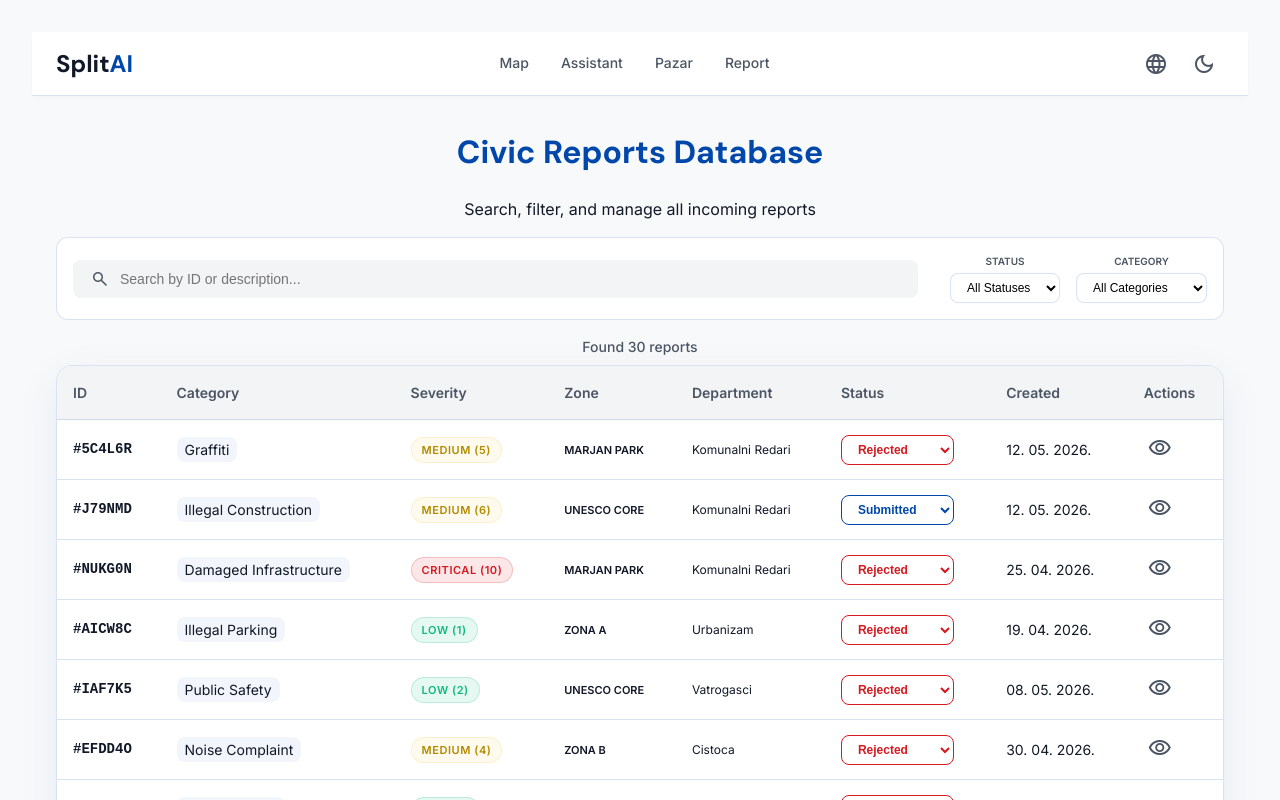
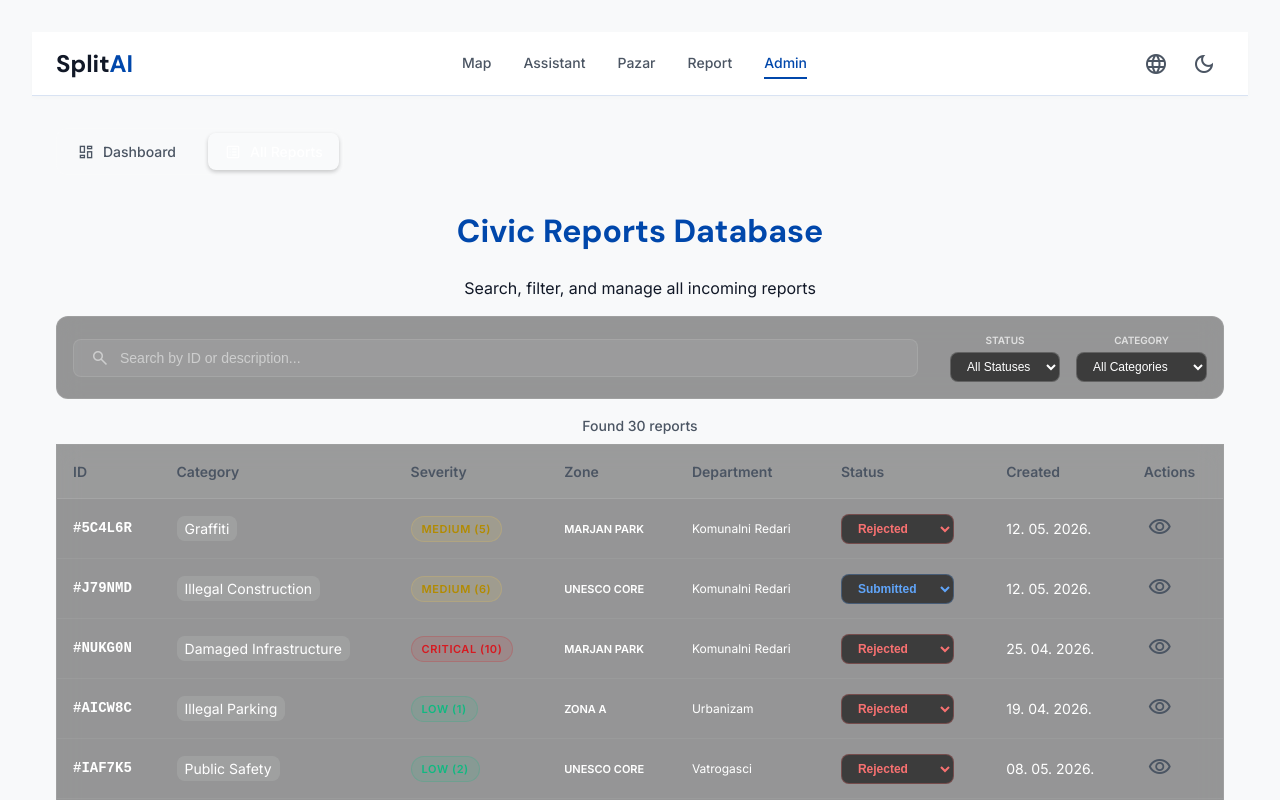
Before and after one commit to KarloHabek7/SheepAI-SplitAI, a React (Vite) app in the folder app/: page /admin/reports in a window 1280 px wide. Shown: the top 800 px of the page. Built offline with nearby package versions, Linux system fonts and the light colour scheme; the HTML template or start-up script is replaced by a standard one.

Commit message:
feat(frontend): redesign admin dashboard with aura glassmorphic components

```diff
--- /dev/null
+++ b/app/src/components/admin/AdminTabs.css
@@ -0,0 +1,38 @@
+.admin-tabs {
+  display: flex;
+  gap: var(--space-sm);
+  background: rgba(255, 255, 255, 0.05);
+  padding: 4px;
+  border-radius: var(--radius-md);
+  border: 1px solid rgba(255, 255, 255, 0.1);
+  margin-bottom: var(--space-md);
+  width: max-content;
+}
+
+.admin-tab {
+  display: flex;
+  align-items: center;
+  gap: 8px;
+  padding: 8px 16px;
+  border-radius: var(--radius-sm);
+  color: var(--color-text-secondary);
+  text-decoration: none;
+  font-size: var(--font-size-small);
+  font-weight: 500;
+  transition: var(--transition-fast);
+}
+
+.admin-tab:hover {
+  color: white;
+  background: rgba(255, 255, 255, 0.05);
+}
+
+.admin-tab.active {
+  background: rgba(255, 255, 255, 0.1);
+  color: white;
+  box-shadow: 0 2px 4px rgba(0, 0, 0, 0.2);
+}
+
+.admin-tab .material-symbols-outlined {
+  font-size: 18px;
+}
--- /dev/null
+++ b/app/src/components/admin/AdminTabs.tsx
@@ -0,0 +1,28 @@
+import React from 'react';
+import { Link, useLocation } from 'react-router-dom';
+import './AdminTabs.css';
+
+const AdminTabs: React.FC = () => {
+  const location = useLocation();
+
+  return (
+    <div className="admin-tabs">
+      <Link
+        to="/admin/dashboard"
+        className={`admin-tab ${location.pathname === '/admin/dashboard' ? 'active' : ''}`}
+      >
+        <span className="material-symbols-outlined">dashboard</span>
+        Dashboard
+      </Link>
+      <Link
+        to="/admin/reports"
+        className={`admin-tab ${location.pathname === '/admin/reports' ? 'active' : ''}`}
+      >
+        <span className="material-symbols-outlined">list_alt</span>
+        All Reports
+      </Link>
+    </div>
+  );
+};
+
+export default AdminTabs;
--- a/app/src/components/admin/ReportTable.css
+++ b/app/src/components/admin/ReportTable.css
@@ -1,9 +1,10 @@
 .report-table-container {
-  background: var(--color-bg-card);
-  border: 1px solid var(--color-border);
-  border-radius: var(--radius-lg);
+  background: rgba(0, 0, 0, 0.4);
+  border: 1px solid rgba(255, 255, 255, 0.1);
+  border-radius: var(--radius-2xl);
   overflow: hidden;
-  box-shadow: var(--shadow-card);
+  backdrop-filter: blur(12px);
+  -webkit-backdrop-filter: blur(12px);
 }
 
 .report-table {
@@ -14,22 +15,22 @@
 }
 
 .report-table th {
-  background: var(--color-bg-elevated);
+  background: rgba(255, 255, 255, 0.05);
   padding: 16px;
   font-weight: 600;
   color: var(--color-text-secondary);
-  border-bottom: 1px solid var(--color-border);
+  border-bottom: 1px solid rgba(255, 255, 255, 0.1);
 }
 
 .report-table td {
   padding: 12px 16px;
-  border-bottom: 1px solid var(--color-border);
-  color: var(--color-text-primary);
+  border-bottom: 1px solid rgba(255, 255, 255, 0.05);
+  color: white;
   vertical-align: middle;
 }
 
 .report-table tr:hover {
-  background: rgba(0, 71, 171, 0.02);
+  background: rgba(255, 255, 255, 0.03);
 }
 
 .col-id {
@@ -41,9 +42,10 @@
 .cat-pill {
   display: inline-block;
   padding: 2px 8px;
-  background: rgba(0, 71, 171, 0.05);
+  background: rgba(255, 255, 255, 0.1);
   border-radius: var(--radius-sm);
   text-transform: capitalize;
+  color: white;
 }
 
 .col-dept {
@@ -61,18 +63,24 @@
 .status-select {
   padding: 6px 12px;
   border-radius: var(--radius-sm);
-  border: 1px solid var(--color-border);
+  border: 1px solid rgba(255, 255, 255, 0.2);
   font-size: 12px;
   font-weight: 600;
   cursor: pointer;
   outline: none;
-  background-color: white;
+  background-color: rgba(0, 0, 0, 0.6);
+  color: white;
+  transition: var(--transition-fast);
 }
 
-.status-submitted { color: var(--color-primary); border-color: var(--color-primary); }
-.status-progress { color: #F59E0B; border-color: #F59E0B; }
-.status-resolved { color: var(--color-success); border-color: var(--color-success); }
-.status-rejected { color: var(--color-error); border-color: var(--color-error); }
+.status-select:hover {
+  background-color: rgba(0, 0, 0, 0.8);
+}
+
+.status-submitted { color: #60A5FA; border-color: rgba(96, 165, 250, 0.3); }
+.status-progress { color: #FBBF24; border-color: rgba(251, 191, 36, 0.3); }
+.status-resolved { color: #34D399; border-color: rgba(52, 211, 153, 0.3); }
+.status-rejected { color: #F87171; border-color: rgba(248, 113, 113, 0.3); }
 
 .view-btn {
   background: none;
@@ -85,8 +93,8 @@
 }
 
 .view-btn:hover {
-  background: var(--color-bg-elevated);
-  color: var(--color-primary);
+  background: rgba(255, 255, 255, 0.1);
+  color: white;
 }
 
 .empty-state {
--- a/app/src/components/layout/Header.tsx
+++ b/app/src/components/layout/Header.tsx
@@ -15,8 +15,9 @@ const Header: React.FC = () => {
         <nav className="desktop-nav">
           <Link to="/" className={location.pathname === '/' ? 'active' : ''}>Map</Link>
           <Link to="/chat" className={location.pathname === '/chat' ? 'active' : ''}>Assistant</Link>
-          <Link to="/pazar" className={location.pathname === '/pazar' ? 'active' : ''}>Pazar</Link>
+          <Link to="/pazar" className={location.pathname.startsWith('/pazar') ? 'active' : ''}>Pazar</Link>
           <Link to="/report" className={location.pathname === '/report' ? 'active' : ''}>Report</Link>
+          <Link to="/admin/dashboard" className={location.pathname.startsWith('/admin') ? 'active' : ''}>Admin</Link>
         </nav>
 
         <div className="header-actions">
--- a/app/src/pages/AdminDashboardPage.css
+++ b/app/src/pages/AdminDashboardPage.css
@@ -9,7 +9,7 @@
   font-family: var(--font-display);
   font-size: var(--font-size-h2);
   margin: 0;
-  color: var(--color-text-primary);
+  color: white;
 }
 
 .admin-subtitle {
@@ -21,19 +21,19 @@
   display: flex;
   align-items: center;
   gap: 8px;
-  background: white;
-  border: 1px solid var(--color-border);
+  background: rgba(255, 255, 255, 0.1);
+  border: 1px solid rgba(255, 255, 255, 0.2);
   padding: 8px 16px;
   border-radius: var(--radius-md);
   font-size: var(--font-size-small);
   font-weight: 600;
-  color: var(--color-text-primary);
+  color: white;
   cursor: pointer;
   transition: var(--transition-fast);
 }
 
 .export-btn:hover {
-  background: var(--color-bg-elevated);
+  background: rgba(255, 255, 255, 0.2);
 }
 
 .metrics-grid {
@@ -66,7 +66,7 @@
   font-family: var(--font-display);
   font-size: var(--font-size-h3);
   margin: 0;
-  color: var(--color-text-primary);
+  color: white;
 }
 
 .view-all-link {
--- a/app/src/pages/AdminDashboardPage.tsx
+++ b/app/src/pages/AdminDashboardPage.tsx
@@ -4,6 +4,7 @@ import DashboardMetric from '@/components/admin/DashboardMetric';
 import SeverityChart from '@/components/admin/SeverityChart';
 import CategoryBreakdown from '@/components/admin/CategoryBreakdown';
 import ReportTable from '@/components/admin/ReportTable';
+import AdminTabs from '@/components/admin/AdminTabs';
 import { mockReports, getDashboardStats } from '@/utils/mockAdminData';
 import { CivicReport, ReportStatus } from '@/types';
 import './AdminDashboardPage.css';
@@ -26,6 +27,7 @@ const AdminDashboardPage: React.FC = () => {
 
   return (
     <PageContainer>
+      <AdminTabs />
       <div className="admin-header">
         <div>
           <h1 className="admin-title">City Triage Overview</h1>
--- a/app/src/pages/AdminReportsPage.css
+++ b/app/src/pages/AdminReportsPage.css
@@ -4,10 +4,12 @@
   align-items: center;
   gap: var(--space-md);
   margin-bottom: var(--space-sm);
-  background: var(--color-bg-card);
+  background: rgba(0, 0, 0, 0.4);
   padding: var(--space-sm);
   border-radius: var(--radius-md);
-  border: 1px solid var(--color-border);
+  border: 1px solid rgba(255, 255, 255, 0.1);
+  backdrop-filter: blur(12px);
+  -webkit-backdrop-filter: blur(12px);
 }
 
 .search-box {
@@ -15,21 +17,21 @@
   display: flex;
   align-items: center;
   gap: 8px;
-  background: var(--color-bg-elevated);
+  background: rgba(255, 255, 255, 0.05);
   padding: 8px 16px;
   border-radius: var(--radius-sm);
-  border: 1px solid transparent;
+  border: 1px solid rgba(255, 255, 255, 0.1);
   transition: var(--transition-fast);
 }
 
 .search-box:focus-within {
-  border-color: var(--color-primary);
-  background: white;
+  border-color: rgba(255, 255, 255, 0.3);
+  background: rgba(255, 255, 255, 0.1);
 }
 
 .search-icon {
   font-size: 20px;
-  color: var(--color-text-secondary);
+  color: rgba(255, 255, 255, 0.5);
 }
 
 .search-box input {
@@ -38,7 +40,11 @@
   background: none;
   outline: none;
   font-size: var(--font-size-small);
-  color: var(--color-text-primary);
+  color: white;
+}
+
+.search-box input::placeholder {
+  color: rgba(255, 255, 255, 0.5);
 }
 
 .filter-selects {
@@ -56,16 +62,27 @@
   font-size: 10px;
   font-weight: 700;
   text-transform: uppercase;
-  color: var(--color-text-secondary);
+  color: rgba(255, 255, 255, 0.7);
 }
 
 .filter-group select {
   padding: 6px 12px;
   border-radius: var(--radius-sm);
-  border: 1px solid var(--color-border);
+  border: 1px solid rgba(255, 255, 255, 0.2);
   font-size: 12px;
-  background: white;
+  background: rgba(0, 0, 0, 0.6);
+  color: white;
   outline: none;
+  transition: var(--transition-fast);
+}
+
+.filter-group select:focus {
+  border-color: rgba(255, 255, 255, 0.4);
+}
+
+.filter-group select option {
+  background: #111;
+  color: white;
 }
 
 .reports-count {
--- a/app/src/pages/AdminReportsPage.tsx
+++ b/app/src/pages/AdminReportsPage.tsx
@@ -1,6 +1,7 @@
 import React, { useState, useMemo } from 'react';
 import PageContainer from '@/components/layout/PageContainer';
 import ReportTable from '@/components/admin/ReportTable';
+import AdminTabs from '@/components/admin/AdminTabs';
 import { mockReports } from '@/utils/mockAdminData';
 import { CivicReport, ReportStatus, IssueCategory } from '@/types';
 import './AdminReportsPage.css';
@@ -31,6 +32,7 @@ const AdminReportsPage: React.FC = () => {
 
   return (
     <PageContainer>
+      <AdminTabs />
       <div className="admin-header">
         <div>
           <h1 className="admin-title">Civic Reports Database</h1>
```
Also changed, not shown: 1 other file (tests, documents, lock files or other folders).
